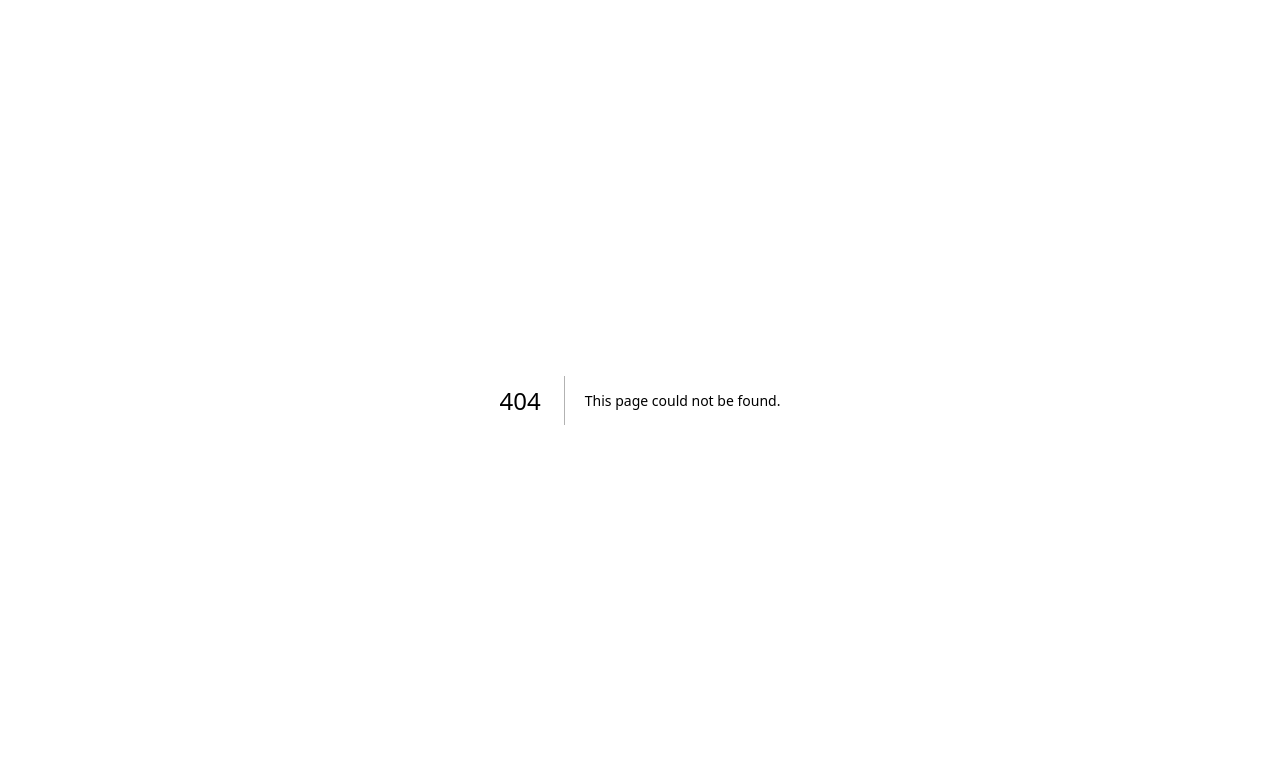
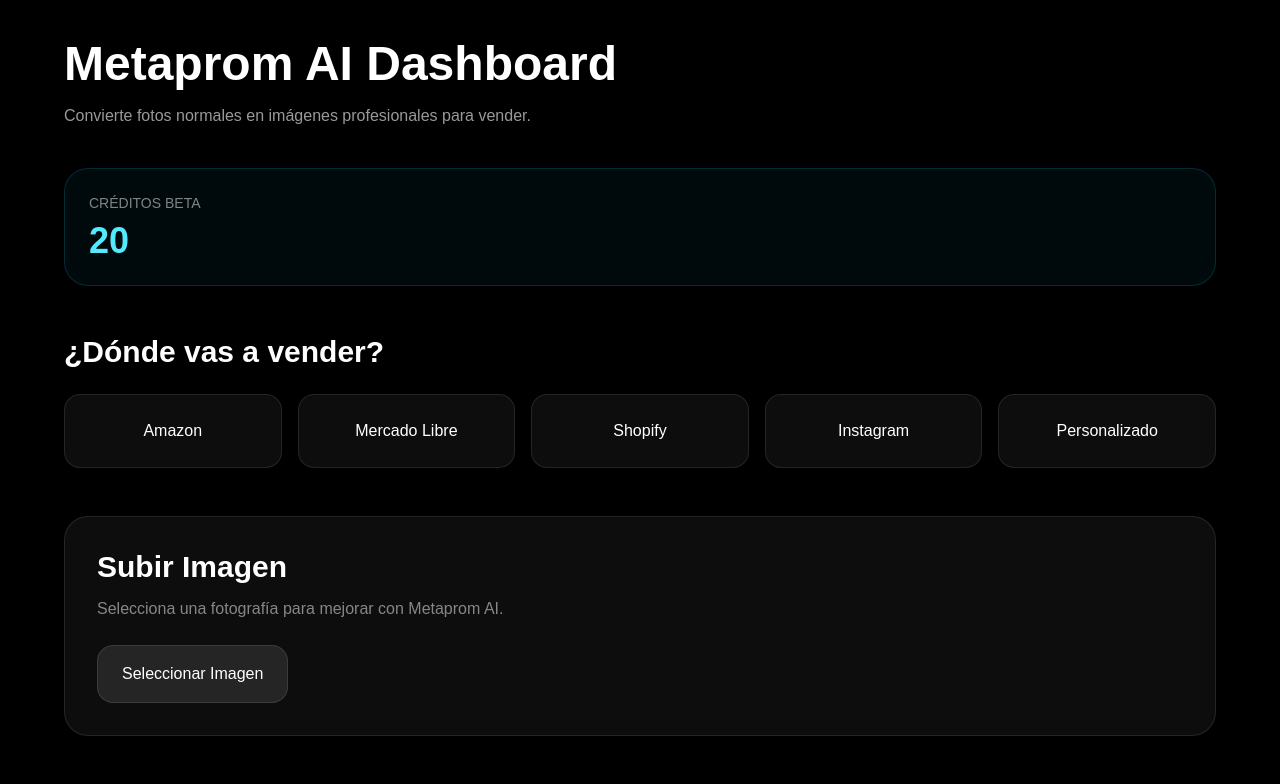
Before and after one commit to robertometaprom/metaprom-clean, a Next.js app: page /dashboard_backup in a window 1280 px wide. Before the commit this address had no page. Shown: the top 784 px of the page. Built offline with nearby package versions, Linux system fonts and the light colour scheme.

Commit message:
Stable recovery before dashboard rebuild

```diff
--- /dev/null
+++ b/app/dashboard/page.tsx
@@ -0,0 +1,3 @@
+export default function Page() {
+  return <h1>METAPROM DASHBOARD</h1>;
+}
--- /dev/null
+++ b/app/dashboard_backup/page-old.tsx
@@ -0,0 +1,52 @@
+export default function DashboardPage() {
+return ( <main className="min-h-screen bg-black text-white p-10"> <div className="mx-auto max-w-6xl"> <h1 className="text-5xl font-bold">
+Metaprom AI Dashboard </h1>
+
+
+    <p className="mt-4 text-white/60">
+      Convierte fotos normales en imágenes profesionales para vender.
+    </p>
+
+    <div className="mt-10 rounded-3xl border border-cyan-500/20 bg-cyan-500/5 p-6">
+      <div className="text-sm text-white/50">
+        CRÉDITOS BETA
+      </div>
+
+      <div className="mt-2 text-4xl font-bold">
+        20
+      </div>
+    </div>
+
+    <div className="mt-12">
+      <h2 className="text-3xl font-semibold">
+        ¿Dónde vas a usar esta imagen?
+      </h2>
+
+      <div className="mt-6 grid gap-4 md:grid-cols-5">
+        <button className="rounded-2xl border border-white/10 bg-white/5 p-6">
+          Amazon
+        </button>
+
+        <button className="rounded-2xl border border-white/10 bg-white/5 p-6">
+          Mercado Libre
+        </button>
+
+        <button className="rounded-2xl border border-white/10 bg-white/5 p-6">
+          Shopify
+        </button>
+
+        <button className="rounded-2xl border border-white/10 bg-white/5 p-6">
+          Instagram
+        </button>
+
+        <button className="rounded-2xl border border-white/10 bg-white/5 p-6">
+          Personalizado
+        </button>
+      </div>
+    </div>
+  </div>
+</main>
+
+
+);
+}
--- /dev/null
+++ b/app/dashboard_backup/page.tsx
@@ -0,0 +1,90 @@
+export default function DashboardPage() {
+return ( <main className="min-h-screen bg-black text-white p-10"> <div className="mx-auto max-w-6xl">
+
+
+    <h1 className="text-5xl font-bold">
+      Metaprom AI Dashboard
+    </h1>
+
+    <p className="mt-4 text-white/60">
+      Convierte fotos normales en imágenes profesionales para vender.
+    </p>
+
+    {/* Créditos */}
+    <div className="mt-10 rounded-3xl border border-cyan-500/20 bg-cyan-500/5 p-6">
+      <div className="text-sm text-white/50">
+        CRÉDITOS BETA
+      </div>
+
+      <div className="mt-2 text-4xl font-bold text-cyan-300">
+        20
+      </div>
+    </div>
+
+    {/* Destino */}
+    <div className="mt-12">
+      <h2 className="text-3xl font-semibold">
+        ¿Dónde vas a vender?
+      </h2>
+
+      <div className="mt-6 grid gap-4 md:grid-cols-5">
+
+        <button className="rounded-2xl border border-white/10 bg-white/5 p-6 transition hover:bg-white/10">
+          Amazon
+        </button>
+
+        <button className="rounded-2xl border border-white/10 bg-white/5 p-6 transition hover:bg-white/10">
+          Mercado Libre
+        </button>
+
+        <button className="rounded-2xl border border-white/10 bg-white/5 p-6 transition hover:bg-white/10">
+          Shopify
+        </button>
+
+        <button className="rounded-2xl border border-white/10 bg-white/5 p-6 transition hover:bg-white/10">
+          Instagram
+        </button>
+
+        <button className="rounded-2xl border border-white/10 bg-white/5 p-6 transition hover:bg-white/10">
+          Personalizado
+        </button>
+
+      </div>
+    </div>
+
+    {/* Upload */}
+    <div className="mt-12 rounded-3xl border border-white/10 bg-white/5 p-8">
+
+      <h2 className="text-3xl font-semibold">
+        Subir Imagen
+      </h2>
+
+      <p className="mt-3 text-white/50">
+        Selecciona una fotografía para mejorar con Metaprom AI.
+      </p>
+
+      <button className="mt-6 rounded-2xl border border-white/10 bg-white/10 px-6 py-4 transition hover:bg-white/20">
+        Seleccionar Imagen
+      </button>
+
+    </div>
+
+    {/* Historial */}
+    <div className="mt-12 rounded-3xl border border-white/10 bg-white/5 p-8">
+
+      <h2 className="text-3xl font-semibold">
+        Mis Trabajos
+      </h2>
+
+      <p className="mt-4 text-white/50">
+        Aún no tienes proyectos generados.
+      </p>
+
+    </div>
+
+  </div>
+</main>
+
+
+);
+}
--- /dev/null
+++ b/app/test/page.tsx
@@ -0,0 +1,3 @@
+export default function TestPage() {
+  return <h1>TEST PAGE</h1>;
+}
--- a/components/PhotoEnhancement.tsx
+++ b/components/PhotoEnhancement.tsx
@@ -162,7 +162,7 @@ export default function PhotoEnhancement() {
               <img
                 src="/chocolate-before.jpeg"
                 alt="Antes"
-                className="h-full w-full object-cover"
+                className="h-full w-full object-contain"
               />
 
             </div>
```
